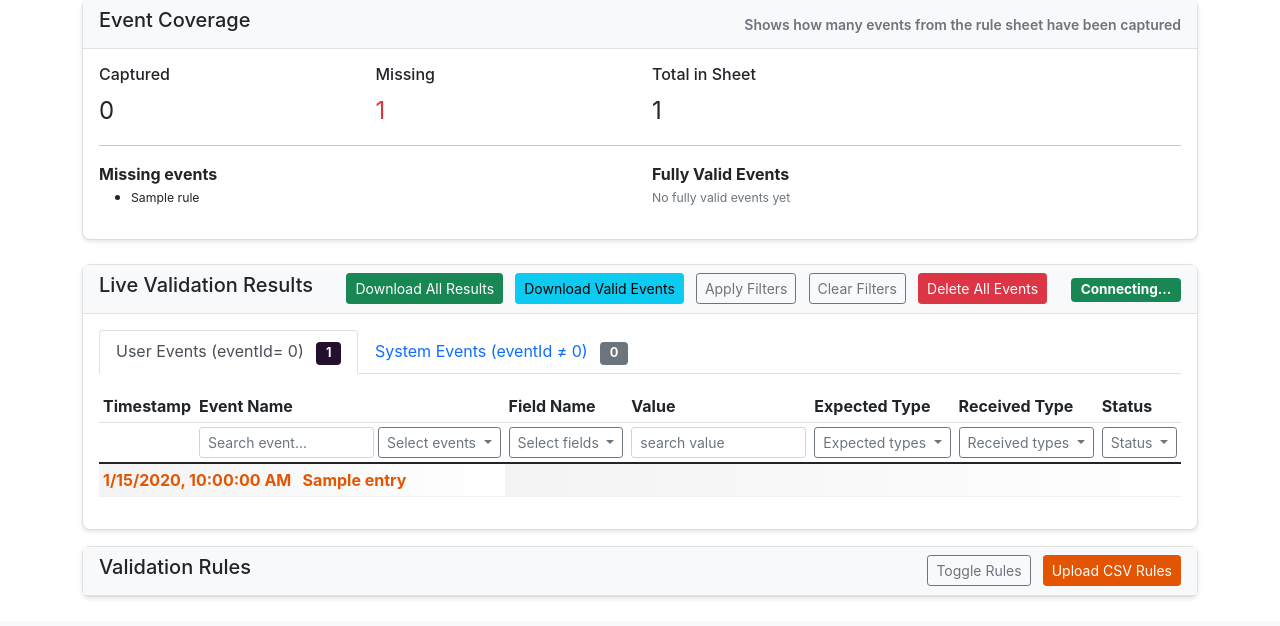
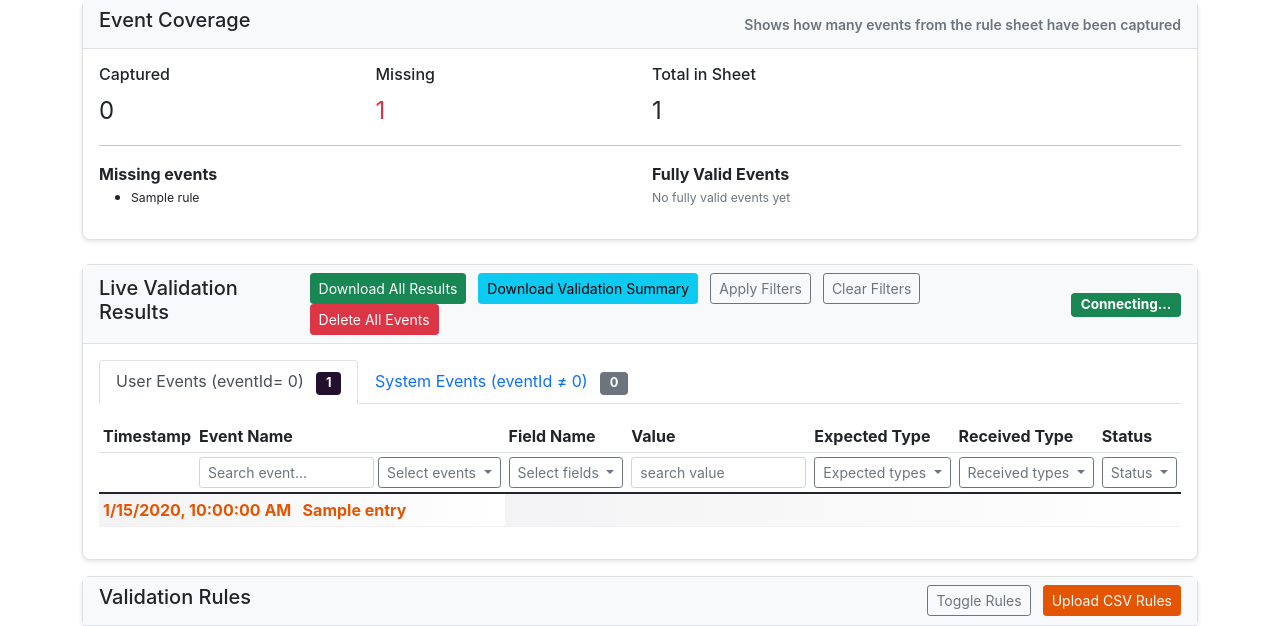
Before and after one commit to Allono07/live_event_validation_netcore, a Flask app: page /app/1 in a window 1280 px wide. Shown: the part 554-1180 px from the top of the page. Before the commit the page ends 1152 px from the top, so only its background shows below. Run offline with Flask 3, Linux system fonts and the light colour scheme; a user stored in the database is signed in; tables that the repository leaves empty hold one stand-in row (values such as "Sample post"); data that the repository does not hold is empty; some libraries are stand-ins or nearby versions.

Commit message:
reports downloader

```diff
--- a/app/controllers/dashboard_controller.py
+++ b/app/controllers/dashboard_controller.py
@@ -5,9 +5,11 @@ from werkzeug.utils import secure_filename
 import os
 import csv
 import io
+import json
 from app.services.app_service import AppService
 from app.services.validation_service import ValidationService
 from app.services.log_service import LogService
+from config.database import db
 
 dashboard_bp = Blueprint('dashboard', __name__)
 app_service = AppService()
@@ -394,81 +396,116 @@ def download_validation_report(app_id):
 @dashboard_bp.route('/app/<app_id>/download-valid-events', methods=['POST'])
 @login_required
 def download_valid_events(app_id):
-    """Download valid events report as CSV (tab-delimited).
+    """Download validation summary report as CSV.
 
-    Expects JSON body with:
-    - results: List of all validation results
+    Returns CSV with one row per unique user event (eventId=0) showing:
+    - Event Name
+    - Latest Timestamp
+    - Field Name
+    - Value
+    - Expected Type
+    - Received Type
+    - Validation Status (detailed message)
+    - Latest Log Payload (full JSON)
 
-    Returns CSV with columns:
-    - eventName, eventPayload, dataType, Logs
-
-    Only includes events where ALL payloads are valid.
-    For invalid events, shows "need to validate further" in Logs column.
+    Only shows the most recent instance of each user event.
     """
     if not app_service.user_owns_app(current_user.id, app_id):
         return jsonify({'error': 'Access denied'}), 403
 
     try:
-        data = request.get_json()
-        results = data.get('results', [])
+        # Get app
+        app = app_service.get_app_by_id(app_id)
+        if not app:
+            return jsonify({'error': 'App not found'}), 404
 
-        # Group results by eventName to check if ALL payloads are valid
-        from collections import defaultdict
-        event_payloads = defaultdict(list)
-        for r in results:
-            event_payloads[r['eventName']].append(r['validationStatus'])
+        # Get recent logs (last 24 hours)
+        from datetime import datetime, timedelta
+        since = datetime.utcnow() - timedelta(hours=24)
 
-        # Only include events where ALL payloads are valid
-        fully_valid_events = [
-            event for event, statuses in event_payloads.items()
-            if all(status == 'Valid' for status in statuses)
-        ]
+        from app.repositories.log_repository import LogRepository
+        log_repo = LogRepository()
 
-        # Group by eventName to get all events
-        event_groups = {}
-        for result in results:
-            event_name = result['eventName']
-            if event_name not in event_groups:
-                event_groups[event_name] = []
-            event_groups[event_name].append(result)
+        # Get all logs ordered by newest first
+        logs = db.session.query(log_repo.model).filter(
+            log_repo.model.app_id == app.id,
+            log_repo.model.created_at >= since
+        ).order_by(log_repo.model.created_at.desc()).all()
 
-        # Create CSV content (tab-delimited as per beta2.py)
+        # Track latest instance of each event
+        event_summary = {}  # event_name -> log entry
+
+        for log in logs:
+            event_name = log.event_name
+
+            # Skip if we already have this event (we want the latest only)
+            if event_name in event_summary:
+                continue
+
+            # Check if this is a user event (eventId = 0)
+            # Default to True (assume user event unless proven otherwise)
+            is_user_event = True
+
+            # Check validation_results for eventId
+            if log.validation_results and isinstance(log.validation_results, list):
+                for result in log.validation_results:
+                    if result.get('key', '').lower() == 'eventid':
+                        event_id = result.get('value')
+                        # If eventId is not 0, it's a system event
+                        if event_id != 0 and event_id != '0':
+                            is_user_event = False
+                        break
+
+            # Also check payload as backup
+            if log.payload and isinstance(log.payload, dict):
+                event_id = log.payload.get('eventId') or log.payload.get('eventid')
+                if event_id is not None and event_id != 0 and event_id != '0':
+                    is_user_event = False
+
+            # Skip non-user events
+            if not is_user_event:
+                continue
+
+            # Store the latest user event
+            event_summary[event_name] = log
+
+        # Create CSV content
         output = io.StringIO()
-        writer = csv.writer(output, delimiter='\t')
+        fieldnames = ['Event Name', 'Latest Timestamp', 'Field Name', 'Value', 'Expected Type', 'Received Type', 'Validation Status', 'Latest Log Payload']
+        writer = csv.DictWriter(output, fieldnames=fieldnames)
+        writer.writeheader()
 
-        # Write header
-        writer.writerow(['eventName', 'eventPayload', 'dataType', 'Logs'])
+        # Write rows for each event
+        for event_name in sorted(event_summary.keys()):
+            log = event_summary[event_name]
+            timestamp = log.created_at.strftime('%Y-%m-%d %H:%M:%S') if log.created_at else ''
+            payload_json = json.dumps(log.payload) if log.payload else '{}'
 
-        # Write data rows for all events
-        all_events = list(event_groups.keys())
-        for event_name in all_events:
-            event_results = event_groups.get(event_name, [])
-
-            # Check if this event is fully valid
-            is_fully_valid = event_name in fully_valid_events
-
-            # Write first row with event name and first field
-            if event_results:
-                first_result = event_results[0]
-
-                # Determine what to put in the Logs column
-                logs_content = "All validations passed" if is_fully_valid else "need to validate further"
-
-                writer.writerow([
-                    first_result['eventName'],
-                    first_result['key'],
-                    first_result['expectedType'],
-                    logs_content
-                ])
-
-                # Write remaining rows for this event (without event name and log entry)
-                for result in event_results[1:]:
-                    writer.writerow([
-                        "",  # Empty eventName for subsequent rows
-                        result['key'],
-                        result['expectedType'],
-                        ""  # Empty Logs for subsequent rows
-                    ])
+            # Get validation results
+            if log.validation_results and isinstance(log.validation_results, list):
+                for idx, result in enumerate(log.validation_results):
+                    writer.writerow({
+                        'Event Name': event_name if idx == 0 else '',  # Only show event name on first row
+                        'Latest Timestamp': timestamp if idx == 0 else '',
+                        'Field Name': result.get('key', ''),
+                        'Value': result.get('value', ''),
+                        'Expected Type': result.get('expectedType', ''),
+                        'Received Type': result.get('receivedType', ''),
+                        'Validation Status': result.get('validationStatus', ''),
+                        'Latest Log Payload': payload_json if idx == 0 else ''  # Only show payload on first row
+                    })
+            else:
+                # No validation results, write one row with event info
+                writer.writerow({
+                    'Event Name': event_name,
+                    'Latest Timestamp': timestamp,
+                    'Field Name': '',
+                    'Value': '',
+                    'Expected Type': '',
+                    'Received Type': '',
+                    'Validation Status': log.validation_status or '',
+                    'Latest Log Payload': payload_json
+                })
 
         # Create response
         output.seek(0)
@@ -476,7 +513,7 @@ def download_valid_events(app_id):
             output.getvalue(),
             mimetype='text/csv',
             headers={
-                'Content-Disposition': f'attachment; filename=valid_events_report_{app_id}.csv',
+                'Content-Disposition': f'attachment; filename=validation_summary_{app_id}.csv',
                 'Content-Type': 'text/csv; charset=utf-8'
             }
         )
--- a/app/static/js/app_detail.js
+++ b/app/static/js/app_detail.js
@@ -664,35 +664,28 @@ function clearFilters() {
 }
 
 // Download valid events report
+// Download validation summary (one row per event with latest status and payload)
 function downloadValidEvents() {
-    if (allValidationResults.length === 0) {
-        alert('No validation results to download');
-        return;
-    }
-
     fetch(`/app/${APP_ID}/download-valid-events`, {
         method: 'POST',
         headers: {
             'Content-Type': 'application/json'
-        },
-        body: JSON.stringify({
-            results: allValidationResults
-        })
+        }
     })
     .then(response => response.blob())
     .then(blob => {
         const url = window.URL.createObjectURL(blob);
         const a = document.createElement('a');
         a.href = url;
-        a.download = `valid_events_report_${APP_ID}.csv`;
+        a.download = `validation_summary_${APP_ID}.csv`;
         document.body.appendChild(a);
         a.click();
         window.URL.revokeObjectURL(url);
         a.remove();
     })
     .catch(error => {
-        console.error('Error downloading valid events:', error);
-        alert('Error downloading valid events');
+        console.error('Error downloading validation summary:', error);
+        alert('Error downloading validation summary');
     });
 }
 
--- a/app/templates/app_detail.html
+++ b/app/templates/app_detail.html
@@ -154,7 +154,7 @@
                 <div class="d-flex align-items-center">
                     <div class="me-3">
                         <button class="btn btn-success btn-sm me-2" id="downloadResults">Download All Results</button>
-                        <button class="btn btn-info btn-sm me-2" id="downloadValidEvents">Download Valid Events</button>
+                        <button class="btn btn-info btn-sm me-2" id="downloadValidEvents">Download Validation Summary</button>
                         <button class="btn btn-sm btn-outline-secondary me-2" id="applyFiltersBtn">Apply Filters</button>
                         <button class="btn btn-sm btn-outline-secondary me-2" id="clearFiltersBtn">Clear Filters</button>
                         <button class="btn btn-danger btn-sm me-2" id="deleteAllLogs">Delete All Events</button>
```
